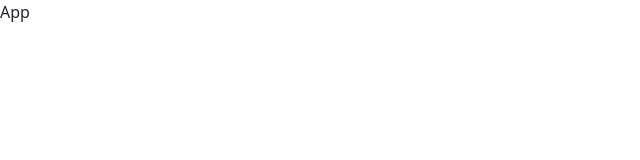
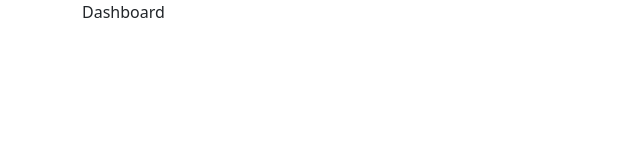
Before and after one commit to eslamicoo912/Login-Registeration-With-JWT-Using-MERN-Stack, a React (Create React App) app in the folder frontend/: page / in a window 1280 px wide. Shown: the top 160 px of the page, without its empty margins (0-640 px from the left). Built offline with nearby package versions, Linux system fonts and the light colour scheme.

Commit message:
set up pages and routes

```diff
--- a/frontend/src/App.js
+++ b/frontend/src/App.js
@@ -1,7 +1,23 @@
 import React from "react";
+import { BrowserRouter as Router, Routes, Route } from "react-router-dom";
+import Dashboard from "./pages/Dashboard/Dashboard";
+import Registeration from "./pages/Registeration/Registeration";
+import Login from "./pages/Login/Login";
 
 const App = () => {
-  return <div>App</div>;
+  return (
+    <>
+      <Router>
+        <div className="container">
+          <Routes>
+            <Route path="/" element={<Dashboard />} />
+            <Route path="/register" element={<Registeration />} />
+            <Route path="/login" element={<Login />} />
+          </Routes>
+        </div>
+      </Router>
+    </>
+  );
 };
 
 export default App;
```
